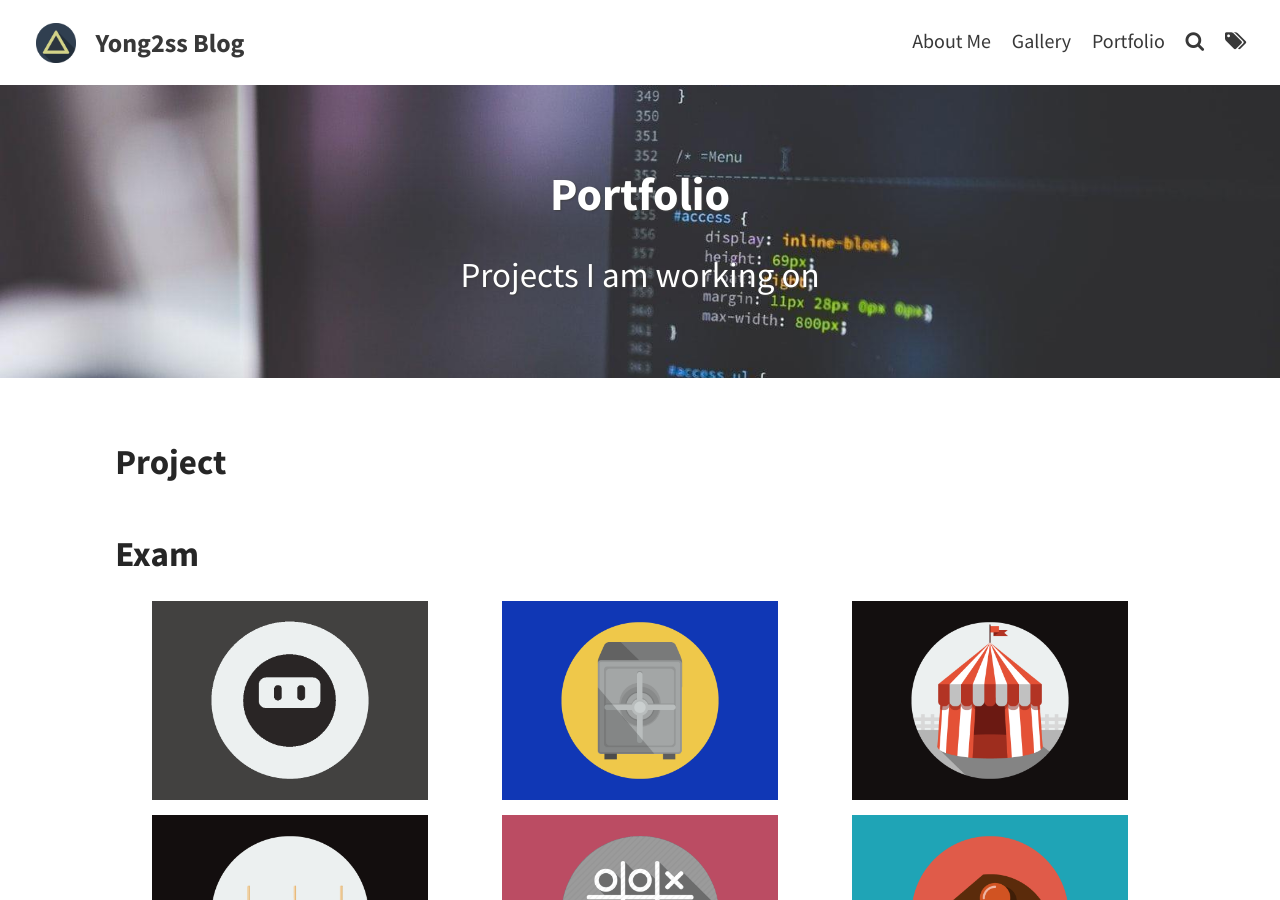
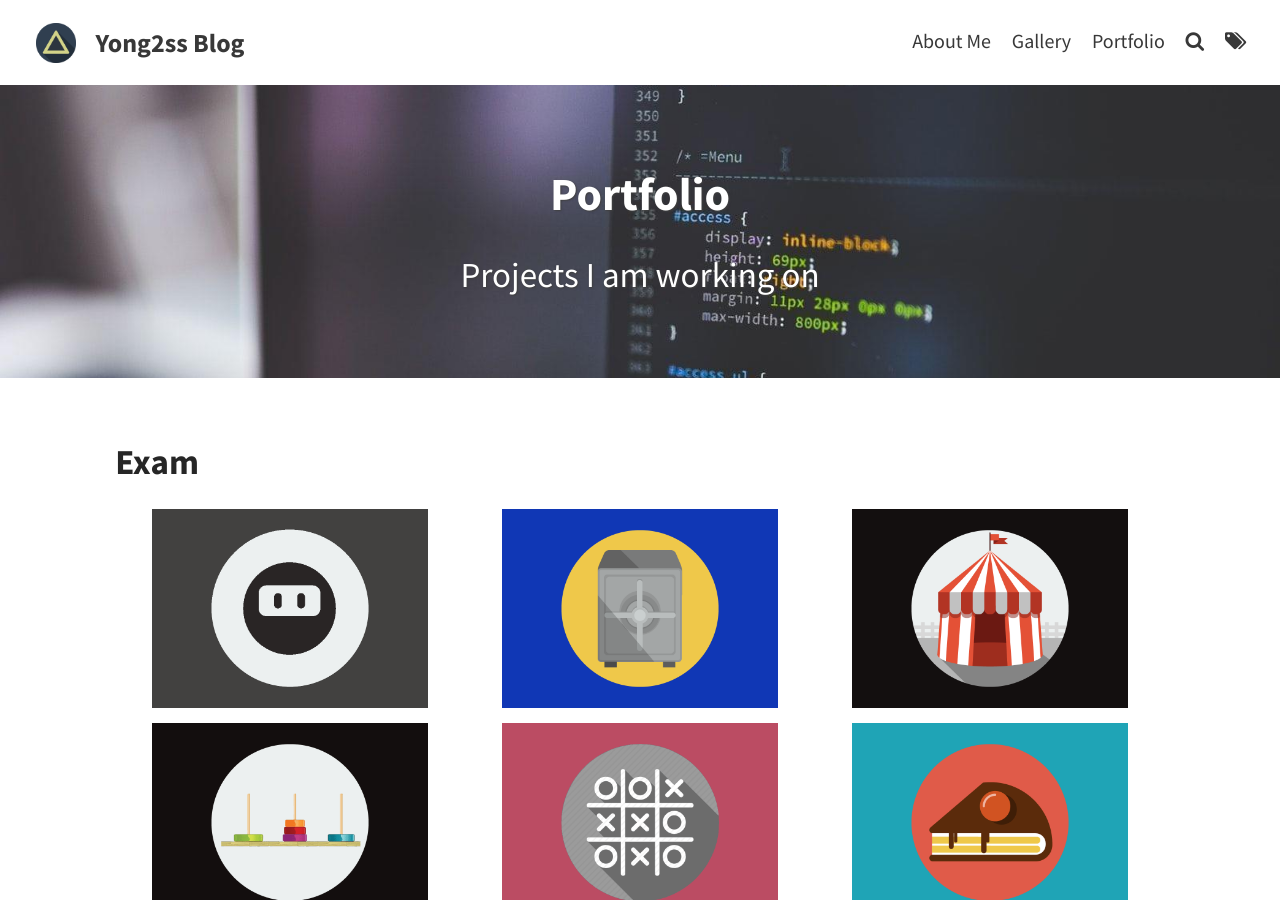
Before and after one commit to yong2ss/yong2ss.github.io, a Jekyll site: the page built from pages/portfolio.md, in a window 1280 px wide and 900 px high. Built offline with Jekyll 4.4.1, drawn with Linux system fonts in a browser that asks for light colours.

Commit message:
change portfoloi

```diff
--- a/_includes/portfolio.html
+++ b/_includes/portfolio.html
@@ -1,21 +1,4 @@
 <!-- Portfolio Grid Section -->
-
-<h2>Project</h2>
-<div class="portfolio-grid">
-    {% for item in site.project %}
-    <div class="portfolio-cell">
-        <a class="portfolio-link" data-keyboard="true" href="{{ item.url | relative_url }}">
-            <div class="caption" title="{{ item.title }}">
-                <div class="caption-content">
-                    <i class="fa fa-search-plus fa-3x"></i>
-                </div>
-            </div>
-            <img alt="" class="" src="{{ item.img | relative_url }}">
-        </a>
-    </div>
-    {% endfor %}
-</div>
-
 <h2>Exam</h2>
 <div class="portfolio-grid">
     {% for item in site.portfolio %}
```
